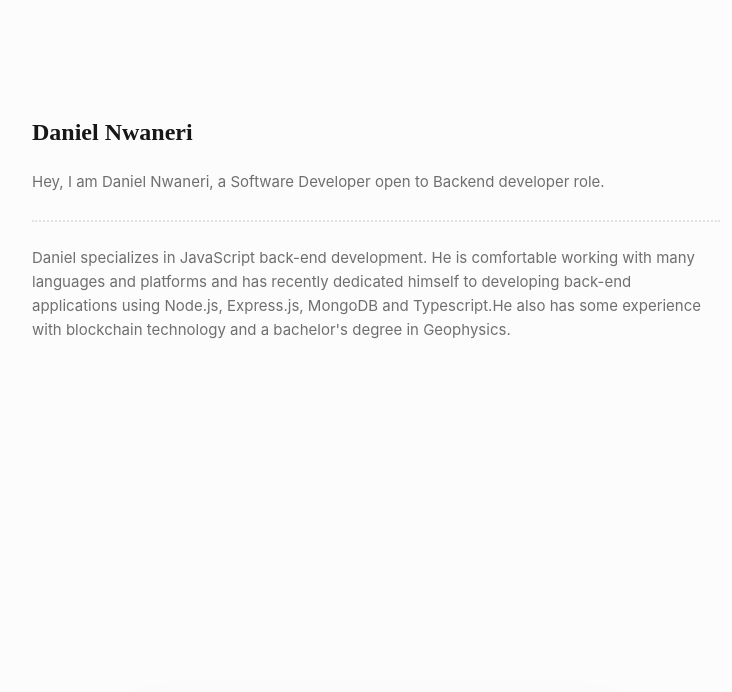
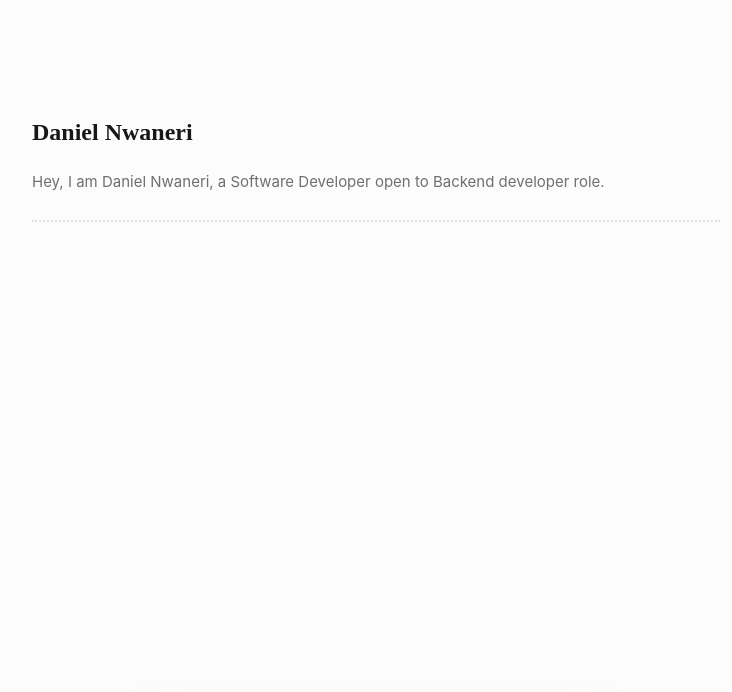
Before and after one commit to dannwaneri/portfolio_v4, a Gatsby site: page / in a window 1280 px wide. Shown: the top 692 px of the page, without its empty margins (264-996 px from the left). Built offline with nearby package versions, Linux system fonts and the light colour scheme; Gatsby itself is replaced by a stand-in of ours; no server answers.

Commit message:
Update Home.component.jsx

```diff
--- a/src/components/Home/Home.component.jsx
+++ b/src/components/Home/Home.component.jsx
@@ -36,7 +36,7 @@ const Home = () => {
     >
     <NameContainer>Daniel Nwaneri</NameContainer>
     <Title>Hey, I am Daniel Nwaneri, a Software Developer open to Backend developer role.</Title>
-    <TitleContainer>Daniel specializes in JavaScript back-end development. He is comfortable working with many languages and platforms and has recently dedicated himself to developing back-end applications using Node.js, Express.js, MongoDB and Typescript.He also has some experience with blockchain technology and a bachelor's degree in Geophysics.</TitleContainer>
+    {/**<TitleContainer>Daniel specializes in JavaScript back-end development. He is comfortable working with many languages and platforms and has recently dedicated himself to developing back-end applications using Node.js, Express.js, MongoDB and Typescript.He also has some experience with blockchain technology and a bachelor's degree in Geophysics.</TitleContainer>**/}
     </motion.div>
 )};
 export default Home;
```
